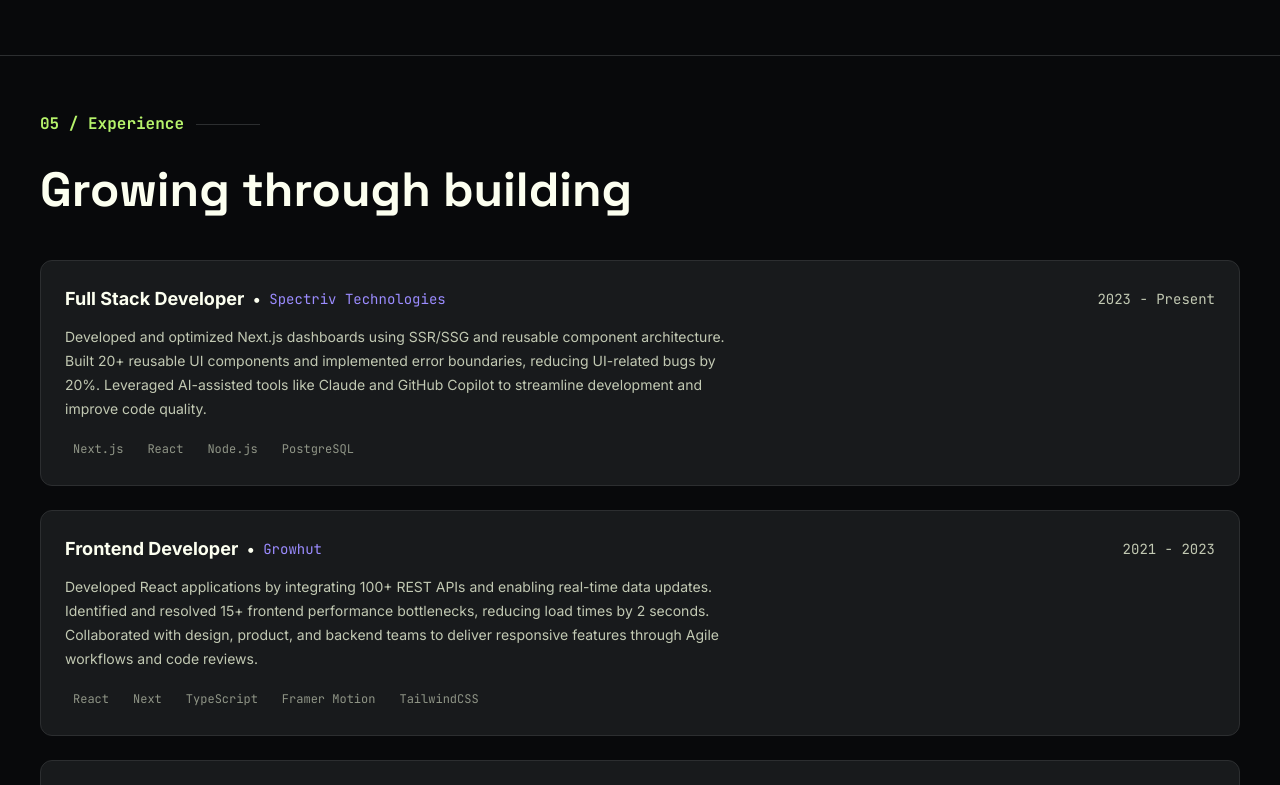
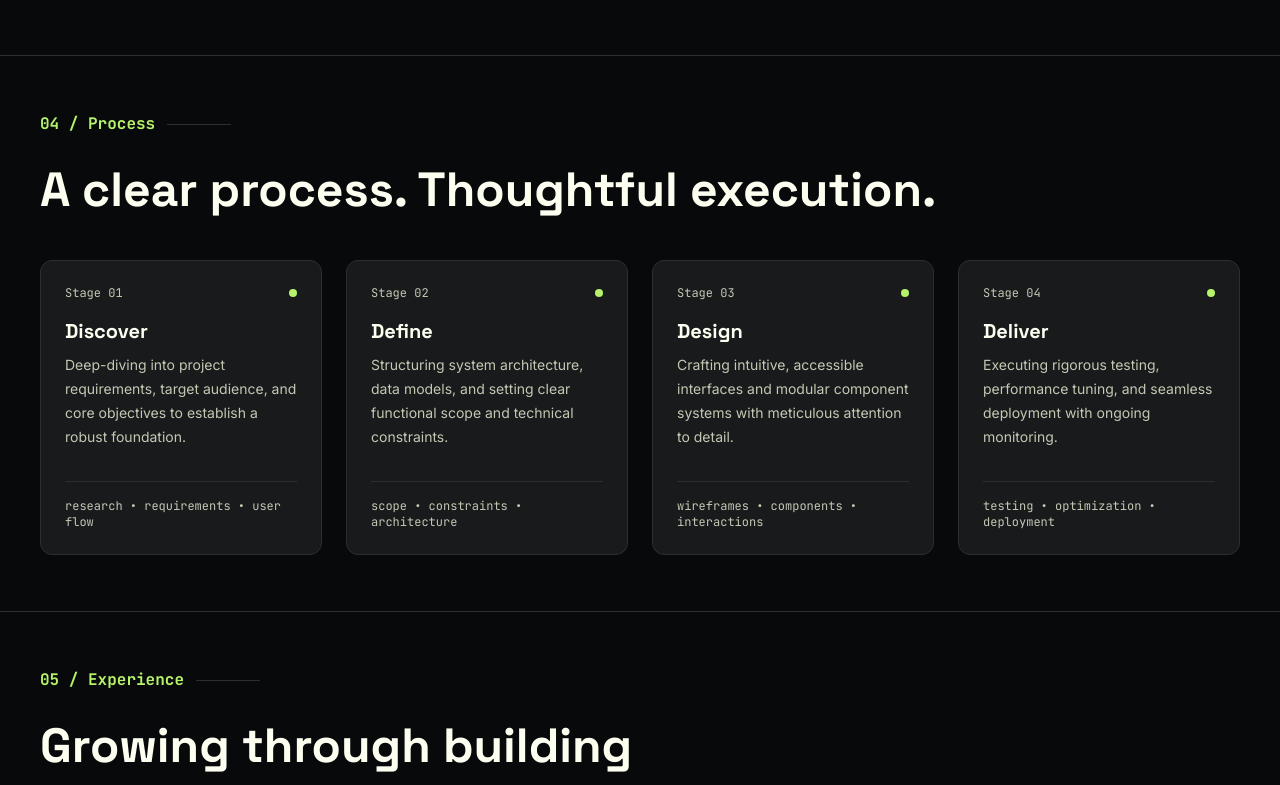
Before and after one commit to neel-1905/neel-portfolio-2026, a Next.js app: page / in a window 1280 px wide. Shown: the part 2575-3360 px from the top of the page. Built offline with nearby package versions, Linux system fonts and the light colour scheme.

Commit message:
initial process section to be updated

```diff
--- a/app/page.tsx
+++ b/app/page.tsx
@@ -3,6 +3,7 @@ import { HeroSection, Stats } from "@/components/hero";
 import { AboutSection } from "@/components/about";
 import { ProjectsSection } from "@/components/projects";
 import { TechnologiesSection } from "@/components/technologies";
+import { ProcessSection } from "@/components/process";
 import { ExperienceSection } from "@/components/experience";
 
 function App() {
@@ -13,6 +14,7 @@ function App() {
       <AboutSection />
       <ProjectsSection />
       <TechnologiesSection />
+      <ProcessSection />
       <ExperienceSection />
     </div>
   );
--- /dev/null
+++ b/components/process/index.ts
@@ -0,0 +1,2 @@
+export * from "./process-section";
+export * from "./process-card";
--- /dev/null
+++ b/components/process/process-card.tsx
@@ -0,0 +1,47 @@
+import { GreenDot } from "@/components/shared/green-dot";
+
+export interface ProcessCardProps {
+  number: string | number;
+  title: string;
+  description: string;
+  tags: string[];
+}
+
+export const ProcessCard = ({
+  number,
+  title,
+  description,
+  tags,
+}: ProcessCardProps) => {
+  const numStr = String(number);
+  const formattedNumber = numStr.startsWith("0") ? numStr : numStr.padStart(2, "0");
+
+  return (
+    <div className="card flex flex-col justify-between gap-4">
+      <div className="flex flex-col gap-4">
+        {/* First row: Stage 0num and dot on far right */}
+        <div className="flex items-center justify-between">
+          <span className="font-mono text-xs text-foreground-muted">
+            Stage {formattedNumber}
+          </span>
+          <GreenDot />
+        </div>
+
+        {/* Second row & Third row: Title and Description */}
+        <div className="flex flex-col gap-2">
+          <h3 className="text-xl font-bold font-heading text-foreground">{title}</h3>
+          <p className="body-text">{description}</p>
+        </div>
+      </div>
+
+      <div>
+        <div className="h-px bg-border my-4" />
+
+        {/* Below border: text separated by dot with muted colors, not pills, using font mono */}
+        <div className="font-mono text-xs text-foreground-muted">
+          {tags.join(" • ")}
+        </div>
+      </div>
+    </div>
+  );
+};
--- /dev/null
+++ b/components/process/process-section.tsx
@@ -0,0 +1,50 @@
+import { AppSection } from "@/components/layout/section/app-section";
+import { SectionHeader } from "@/components/layout/section/section-header";
+import { SectionContentHeading } from "@/components/layout/section/section-content-heading";
+import { ProcessCard, ProcessCardProps } from "./process-card";
+
+const processSteps: ProcessCardProps[] = [
+  {
+    number: "1",
+    title: "Discover",
+    description:
+      "Deep-diving into project requirements, target audience, and core objectives to establish a robust foundation.",
+    tags: ["research", "requirements", "user flow"],
+  },
+  {
+    number: "2",
+    title: "Define",
+    description:
+      "Structuring system architecture, data models, and setting clear functional scope and technical constraints.",
+    tags: ["scope", "constraints", "architecture"],
+  },
+  {
+    number: "3",
+    title: "Design",
+    description:
+      "Crafting intuitive, accessible interfaces and modular component systems with meticulous attention to detail.",
+    tags: ["wireframes", "components", "interactions"],
+  },
+  {
+    number: "4",
+    title: "Deliver",
+    description:
+      "Executing rigorous testing, performance tuning, and seamless deployment with ongoing monitoring.",
+    tags: ["testing", "optimization", "deployment"],
+  },
+];
+
+export const ProcessSection = () => {
+  return (
+    <AppSection>
+      <SectionHeader number="04" title="Process" />
+      <SectionContentHeading heading="A clear process. Thoughtful execution." />
+
+      <div className="grid grid-cols-1 md:grid-cols-2 lg:grid-cols-4 gap-6 mt-10">
+        {processSteps.map((step) => (
+          <ProcessCard key={step.title} {...step} />
+        ))}
+      </div>
+    </AppSection>
+  );
+};
--- a/package.json
+++ b/package.json
@@ -11,6 +11,7 @@
   "dependencies": {
     "cn": "^0.5.0",
     "lucide-react": "^1.62.0",
+    "motion": "^14.8.0",
     "next": "16.4.3",
     "react": "19.3.0",
     "react-dom": "19.3.0"
```
Also changed, not shown: 1 other file (tests, documents, lock files or other folders).
